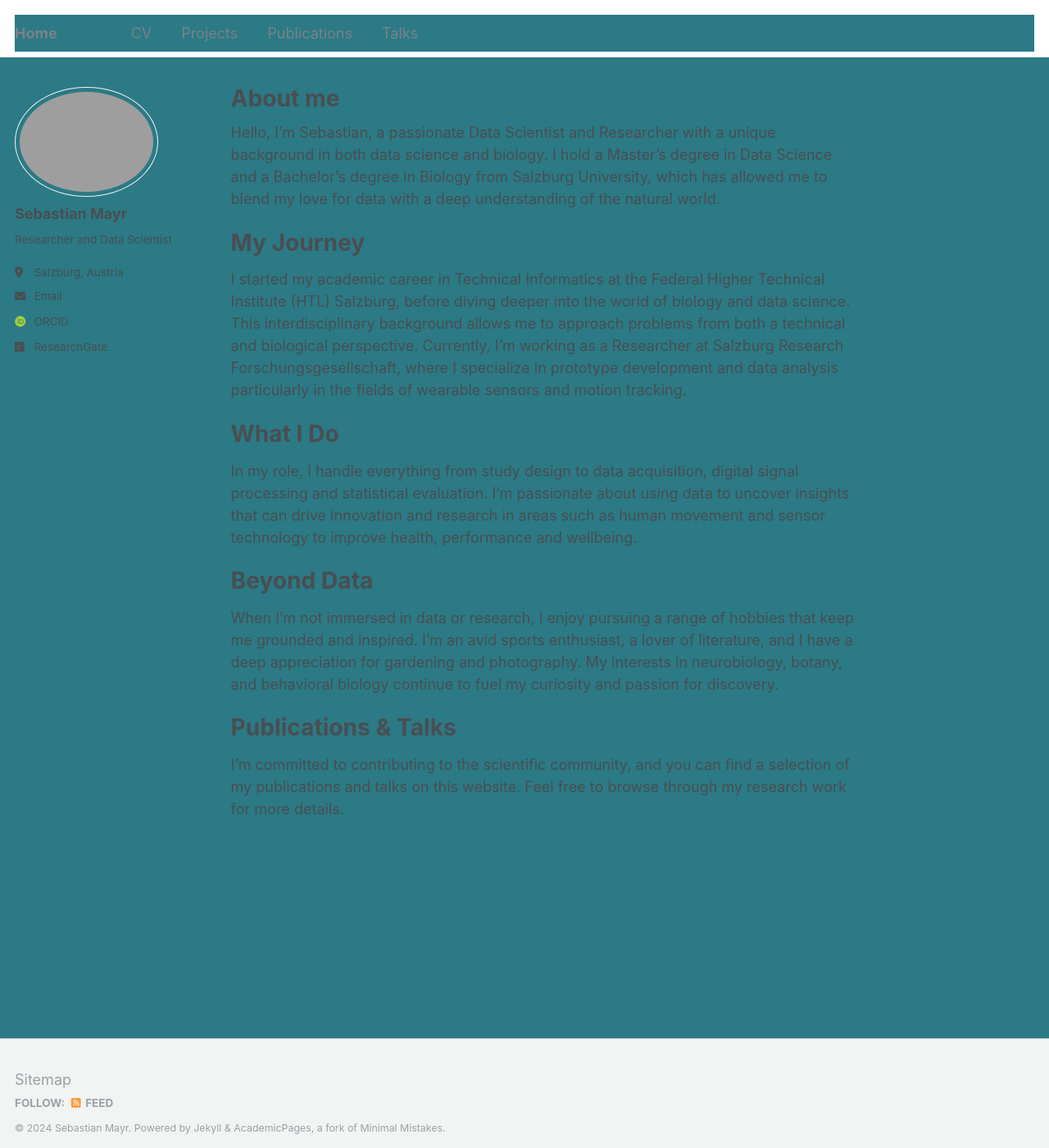
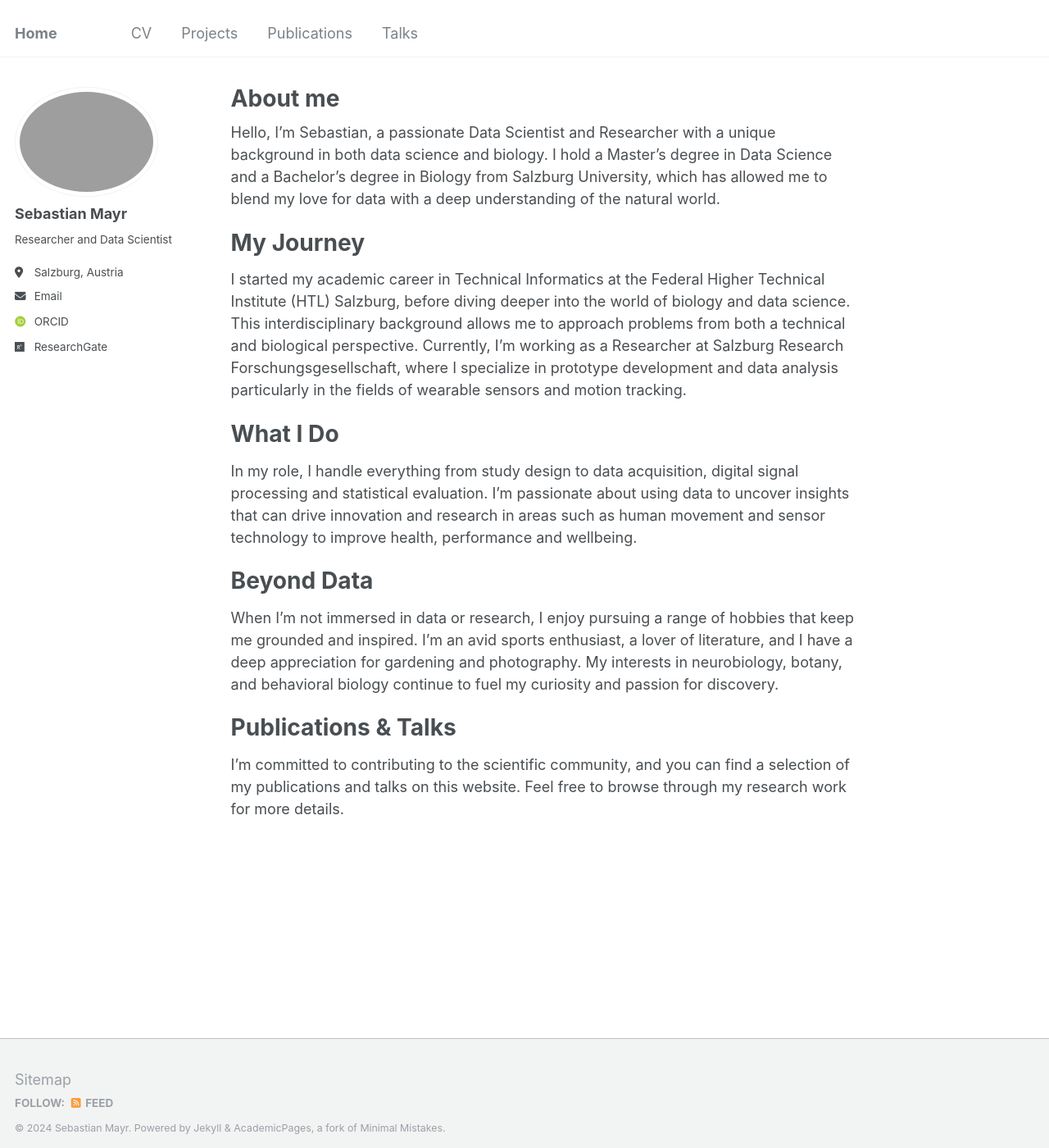
Before and after one commit to seb-93/seb-93.github.io, a Jekyll site: the page built from _pages/about.md, in a window 1280 px wide and 1400 px high. Shown: the whole window at 82% size. Built offline with Jekyll 4.4.1, drawn with Linux system fonts in a browser that asks for light colours; some web fonts are replaced.

Commit message:
pic, color

```diff
--- a/_sass/_variables.scss
+++ b/_sass/_variables.scss
@@ -62,7 +62,7 @@ $light-gray                 : mix(#fff, $gray, 50%);
 $lighter-gray               : mix(#fff, $gray, 90%);
 
 $body-color                 : #fff;
-$background-color           : #2b7a85;
+$background-color           : #fff;
 $code-background-color      : #fafafa;
 $code-background-color-dark : $light-gray;
 $text-color                 : $dark-gray;
```
